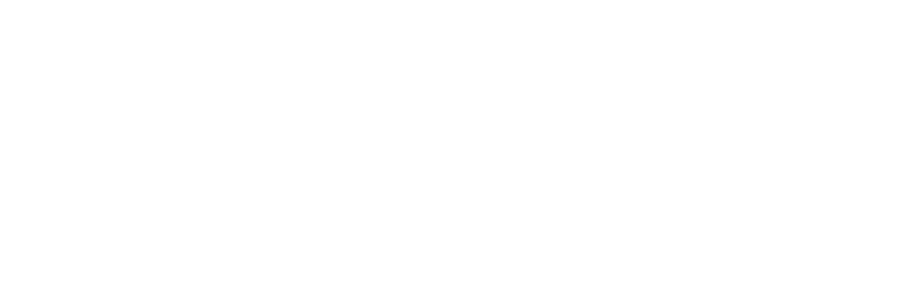
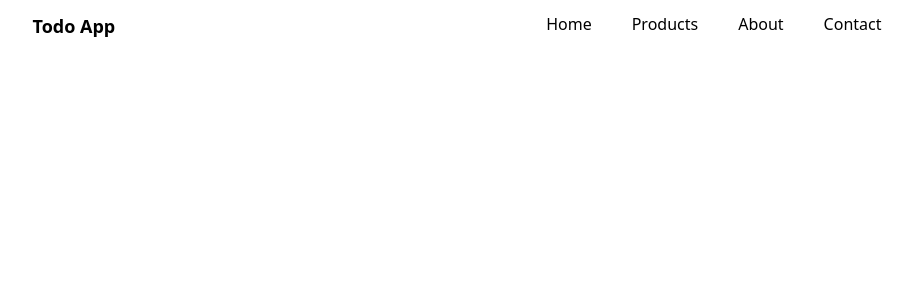
Before and after one commit to naolumer/Next.js-Intro, a Next.js app in the folder fullstack-todoapp/: page / in a window 1280 px wide. Shown: the top 300 px of the page, without its empty margins (183-1096 px from the left). Built offline with nearby package versions, Linux system fonts and the light colour scheme.

Commit message:
created navbar component and mounted it on layout.js

```diff
--- a/fullstack-todoapp/app/layout.js
+++ b/fullstack-todoapp/app/layout.js
@@ -1,5 +1,6 @@
 import { Geist, Geist_Mono } from "next/font/google";
 import "./globals.css";
+import Navbar from "@/components/Navbar";
 
 const geistSans = Geist({
   variable: "--font-geist-sans",
@@ -20,8 +21,8 @@
   return (
     <html lang="en">
       <body
-        className={`${geistSans.variable} ${geistMono.variable} antialiased`}
-      >
+        className={`${geistSans.variable} ${geistMono.variable} antialiased`}>
+          <Navbar/>
         {children}
       </body>
     </html>
--- /dev/null
+++ b/fullstack-todoapp/components/Navbar.jsx
@@ -0,0 +1,17 @@
+import React from 'react'
+
+const Navbar = () => {
+  return (
+    <div className='flex py-3 flex-wrap justify-around'>
+        <h1 className='text-lg font-semibold'>Todo App</h1>
+        <ul className='flex gap-[40px] text-m'>
+            <li>Home</li>
+            <li>Products</li>
+            <li>About</li>
+            <li>Contact</li>
+        </ul>
+    </div>
+  )
+}
+
+export default Navbar
```
